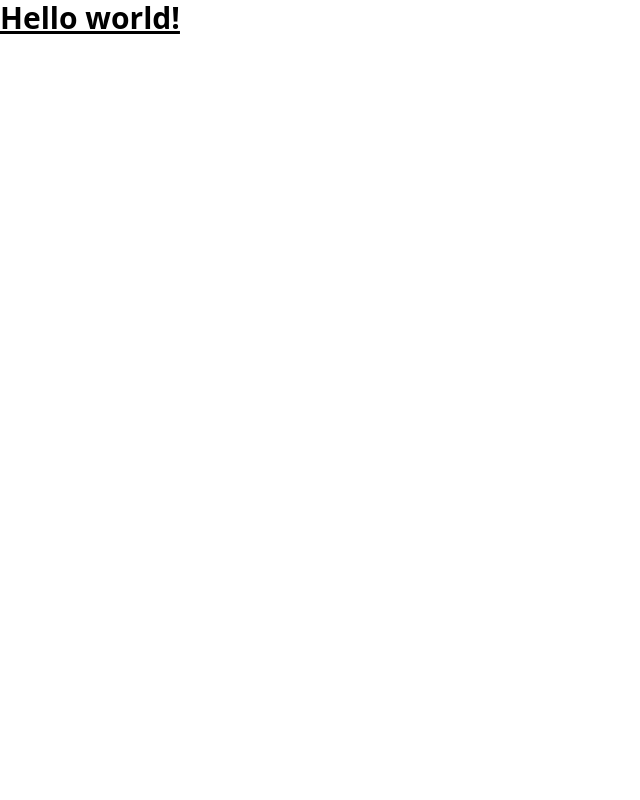
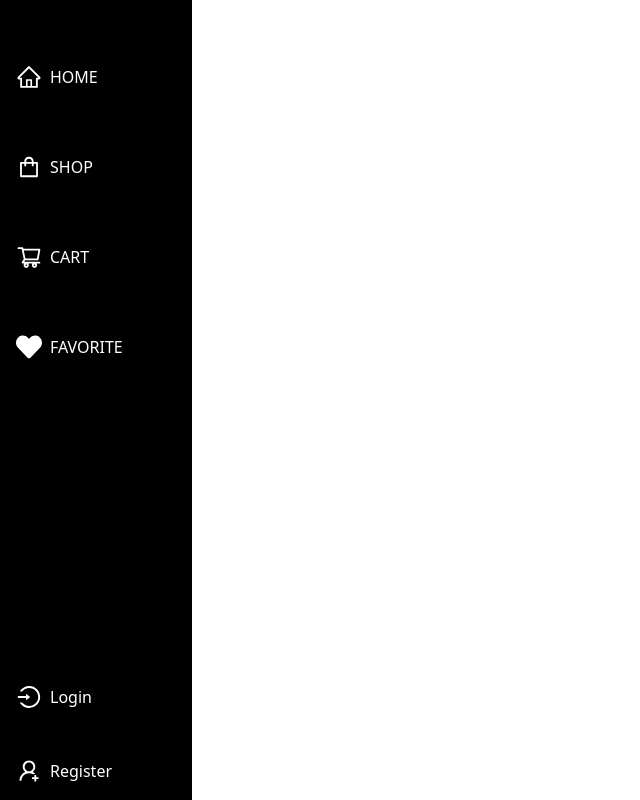
Before and after one commit to Kiero1211/MERN_Ecommerce, a React (Vite) app in the folder frontend/: page / in a window 1280 px wide. Shown: the whole page, without its empty margins (0-640 px from the left). Built offline with nearby package versions, Linux system fonts and the light colour scheme.

Commit message:
feat: add sidebar with hover effects

```diff
--- a/frontend/package.json
+++ b/frontend/package.json
@@ -14,6 +14,7 @@
     "@reduxjs/toolkit": "^2.2.5",
     "apexcharts": "^3.49.1",
     "axios": "^1.7.2",
+    "clsx": "^2.1.1",
     "flowbite": "^2.3.0",
     "moment": "^2.30.1",
     "react": "^18.2.0",
--- a/frontend/src/App.jsx
+++ b/frontend/src/App.jsx
@@ -1,6 +1,18 @@
-import "./index.css";
+import { Outlet } from "react-router-dom";
+import { ToastContainer } from "react-toastify";
+import Navigation from "./pages/Auth/Navigation";
+import "react-toastify/ReactToastify.css";
+
 function App() {
-	return <h1 className="text-3xl font-bold underline">Hello world!</h1>;
+	return (
+		<>
+			<ToastContainer />
+			<Navigation />
+			<main className="py-3">
+				<Outlet />
+			</main>
+		</>
+	);
 }
 
 export default App;
--- a/frontend/src/main.jsx
+++ b/frontend/src/main.jsx
@@ -1,10 +1,16 @@
-import React from "react";
 import ReactDOM from "react-dom/client";
 import App from "./App.jsx";
 import "./index.css";
+import { Route, RouterProvider, createRoutesFromElements } from "react-router";
+import { createBrowserRouter } from "react-router-dom";
 
-ReactDOM.createRoot(document.getElementById("root")).render(
-	<React.StrictMode>
-		<App />
-	</React.StrictMode>
+const router = createBrowserRouter(
+	createRoutesFromElements(
+		<Route
+			path="/"
+			element={<App />}
+		/>
+	)
 );
+
+ReactDOM.createRoot(document.getElementById("root")).render(<RouterProvider router={router} />);
--- /dev/null
+++ b/frontend/src/pages/Auth/Navigation.css
@@ -0,0 +1,36 @@
+#navigation-container {
+	width: 4%;
+	transition: width 0.3s ease-in-out;
+	overflow: hidden; /* Hide overflowing content during transition */
+}
+
+#navigation-container:hover {
+	width: 15%;
+}
+
+/* Initially hide nav-item-name */
+.nav-item-name {
+	display: none;
+	transition: opacity 0.3s ease-in-out; /* Add opacity transition */
+}
+
+#navigation-container:hover .nav-item-name {
+	display: block;
+	opacity: 1;
+}
+
+.search-input {
+	display: none;
+	opacity: 0;
+	transition: opacity 0.2s ease-in-out; /* Add opacity transition */
+}
+
+#navigation-container:hover .search-input {
+	display: block;
+	opacity: 1;
+}
+
+#navigation-container:hover .search-icon {
+	display: none;
+	transition: opacity 0.2s ease-in-out; /* Add opacity transition */
+}
--- /dev/null
+++ b/frontend/src/pages/Auth/Navigation.jsx
@@ -0,0 +1,94 @@
+import { useState } from "react";
+import clsx from "clsx";
+import {
+	AiOutlineHome,
+	AiOutlineShopping,
+	AiOutlineLogin,
+	AiOutlineUserAdd,
+	AiOutlineShoppingCart,
+} from "react-icons/ai";
+import { FaHeart } from "react-icons/fa";
+import { Link } from "react-router-dom";
+import "./Navigation.css";
+
+const Navigation = () => {
+	const [isDropdownOpen, setIsDropdownOpen] = useState(false);
+	const [isSidebarOpen, setIsSidebarOpen] = useState(false);
+	const toggleDropdown = () => {
+		setIsDropdownOpen(!isDropdownOpen);
+	};
+
+	const toggleSidebar = () => {
+		setIsSidebarOpen(!isSidebarOpen);
+	};
+
+	const closeSidebar = () => {
+		setIsSidebarOpen(false);
+	};
+
+	const sidebarClassName = clsx(
+		isSidebarOpen && "show",
+		"xl:flex",
+		"lg:flex",
+		"md:hidden",
+		"sm:hidden",
+		"flex-col",
+		"justify-between",
+		"p-4",
+		"text-white",
+		"bg-black",
+		"w-[4%]",
+		"hover:w-[15%]",
+		"h-[100vh]",
+		"fixed"
+	);
+	const linkClassName = clsx(
+		"flex",
+		"items-center",
+		"transition-transform",
+		"transform",
+		"hover:translate-x-2"
+	)
+	return (
+		<div
+			style={{ zIndex: 99 }}
+			className={sidebarClassName}
+			id="navigation-container">
+				<div className="flex flex-col justify-center space-y-4">
+					<Link to="/" className={linkClassName}>
+						<AiOutlineHome className="mr-2 mt-[3rem]" size={26}/>
+						<span className="hidden nav-item-name mt-[3rem]">HOME</span>
+					</Link>
+					<Link to="/shop" className={linkClassName}>
+						<AiOutlineShopping className="mr-2 mt-[3rem]" size={26}/>
+						<span className="hidden nav-item-name mt-[3rem]">SHOP</span>
+					</Link>
+					<Link to="/cart" className={linkClassName}>
+						<AiOutlineShoppingCart className="mr-2 mt-[3rem]" size={26}/>
+						<span className="hidden nav-item-name mt-[3rem]">CART</span>
+					</Link>
+					<Link to="/favorite" className={linkClassName}>
+						<FaHeart className="mr-2 mt-[3rem]" size={26}/>
+						<span className="hidden nav-item-name mt-[3rem]">FAVORITE</span>
+					</Link>
+				</div>
+
+				<ul>
+					<li>
+						<Link to="/login" className={linkClassName}>
+							<AiOutlineLogin className="mr-2 mt-[3rem]" size={26}/>
+							<span className="hidden nav-item-name mt-[3rem]">Login</span>
+						</Link>
+					</li>
+					<li>
+						<Link to="/register" className={linkClassName}>
+							<AiOutlineUserAdd className="mr-2 mt-[3rem]" size={26}/>
+							<span className="hidden nav-item-name mt-[3rem]">Register</span>
+						</Link>
+					</li>
+				</ul>
+		</div>
+	);
+};
+
+export default Navigation;
```
Also changed, not shown: 1 other file (tests, documents, lock files or other folders).
